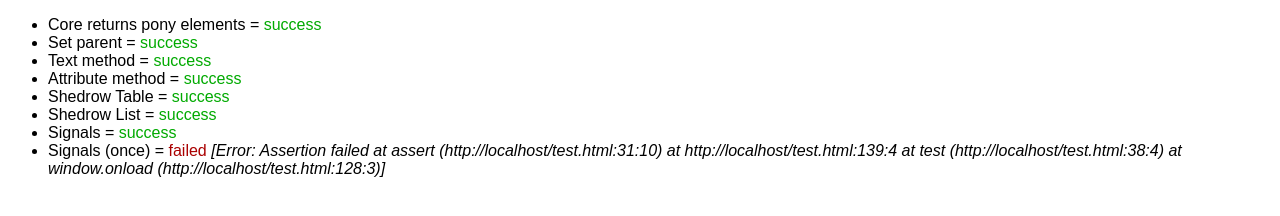
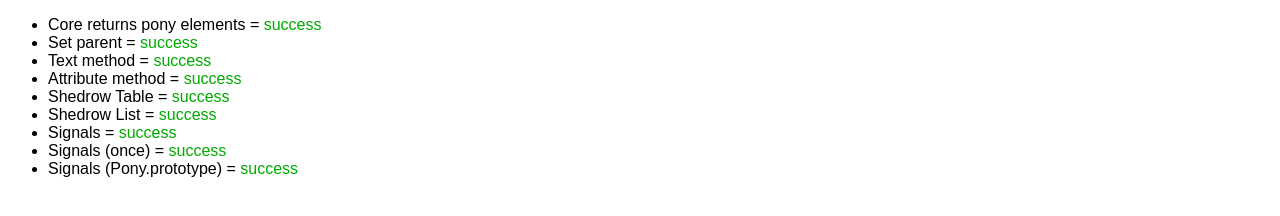
Before and after one commit to stephanbruny/ponyjs, a plain HTML site: page test.html in a window 1280 px wide. Drawn offline with Linux system fonts and the light colour scheme.

Commit message:
Signals Pony.prototype

```diff
--- a/src/signals.js
+++ b/src/signals.js
@@ -12,8 +12,15 @@
 
 	Signal.prototype.emit = function() {
 		for (var i = 0; i < this.connections.length; i++) {
-			this.connections[i].apply(this, arguments);
+			var result = this.connections[i].apply(this, arguments);
+			if (result === false) {
+				this.connections.splice(i, 1);
+			}
 		}
+	};
+
+	root.Pony.Pony.prototype.signal = function(domEvent) {
+		return new Signal(this, domEvent);
 	};
 
 	if (root.Pony) {
--- a/test.html
+++ b/test.html
@@ -122,7 +122,7 @@
 			assert(document.querySelector('#foo-btn'));
 			assert(document.querySelector('#foo-btn span.success'));
 			btn.el.click();
-				assert(document.querySelectorAll('#foo-btn span.success').length === 2);
+			assert(document.querySelectorAll('#foo-btn span.success').length === 2);
 		}, testList);
 
 		test('Signals (once)', function() {
@@ -138,6 +138,23 @@
 			assert(document.querySelector('#foo-btn'));
 			assert(document.querySelectorAll('#foo-btn2 span.success').length === 1);
 		}, testList);
+
+		test('Signals (Pony.prototype)', function() {
+			var btn = Pony.el('button', { id: 'foo-btn3', style: 'display: none' });
+			var sig = btn.signal('onclick');
+			var sig2 = btn.signal();
+			sig.connect(function() {
+				btn.appendNew('span', {class: 'success'}, 'was clicked');
+				sig2.emit();
+			});
+			sig2.connect(function() {
+				Pony.el('div', { id: 'foo-div-signal' });
+			});
+			btn.el.click();
+			assert(document.querySelector('#foo-btn3'));
+			assert(document.querySelector('#foo-btn3 span.success'));
+			assert(document.querySelector('#foo-div-signal'));
+		}, testList);
 	};
 
 
```
